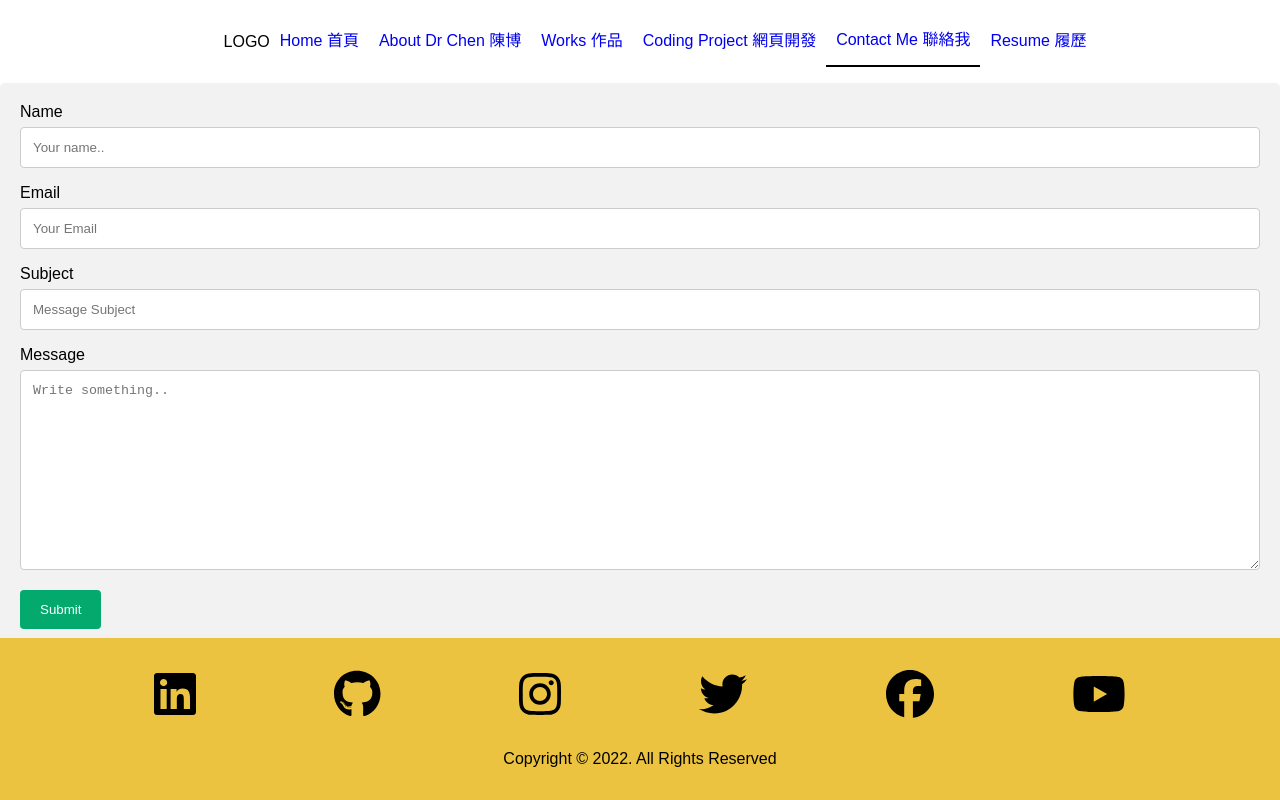
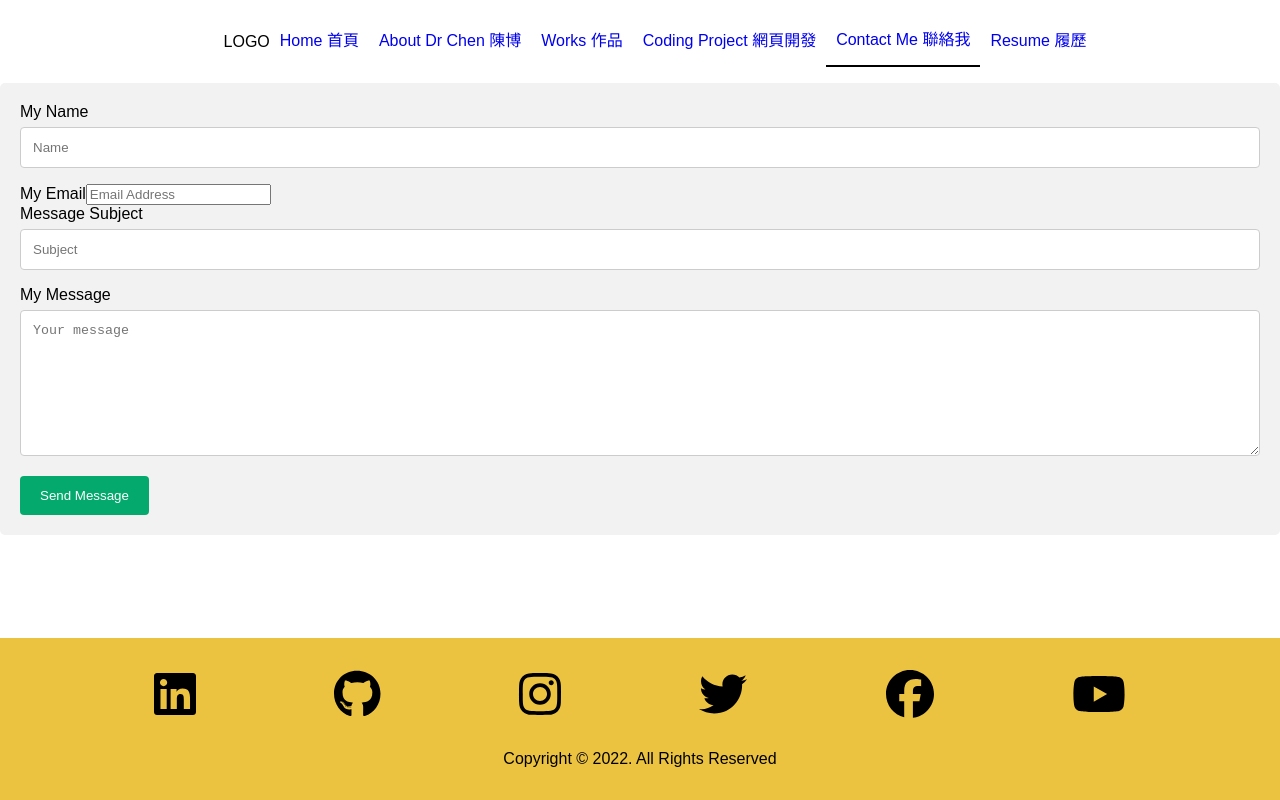
Before and after one commit to chentriangoes/yitsun_chen, a React (Create React App) app: page /contact in a window 1280 px wide. Built offline with nearby package versions, Linux system fonts and the light colour scheme.

Commit message:
17th commit_Functional Contact Page

```diff
--- a/package.json
+++ b/package.json
@@ -8,10 +8,11 @@
     "@testing-library/jest-dom": "^5.16.4",
     "@testing-library/react": "^13.2.0",
     "@testing-library/user-event": "^13.5.0",
+    "emailjs-com": "^3.2.0",
     "react": "^18.1.0",
     "react-dom": "^18.1.0",
     "react-router-dom": "^6.3.0",
-    "react-scripts": "5.0.1",
+    "react-scripts": "^5.0.1",
     "web-vitals": "^2.1.4"
   },
   "scripts": {
--- a/src/App.jsx
+++ b/src/App.jsx
@@ -1,3 +1,4 @@
+import React from 'react';
 import { BrowserRouter, Route, Routes } from "react-router-dom";
 import MainLayout from "./layouts/MainLayout";
 
--- a/src/pages/Contact.jsx
+++ b/src/pages/Contact.jsx
@@ -1,28 +1,49 @@
 import React from 'react'
+import emailjs from 'emailjs-com';
 import "./Contact.css"
 
 export default function Contact() {
-  return (
-    <div>
-      <div className="container">
-  <form action="/action_page.php">
-    <label htmlFor="fname">Name</label>
-    <input type="text" id="fname" name="fullname" placeholder="Your name.." />
-    <label htmlFor="email">Email</label>
-    <input type="text" id="email" name="email" placeholder="Your Email" />
-    <label htmlFor="subject">Subject</label>
-    <input type="text" id="subjext" name="subject" placeholder="Message Subject" />
-    {/*<label htmlFor="country">Country</label>
-    <select id="country" name="country">
-      <option value="australia">Australia</option>
-      <option value="canada">Canada</option>
-      <option value="usa">USA</option>
-  </select>*/}
-    <label htmlFor="message">Message</label>
-    <textarea id="message" name="message" placeholder="Write something.." style={{"height":"200px"}} defaultValue={""} />
-    <input type="submit" defaultValue="Submit" />
-  </form>
+  function sendEmail(e) {
+    e.preventDefault();
+{/*('YOUR_SERVICE_ID', 'YOUR_TEMPLATE_ID', form.current, 'YOUR_PUBLIC_KEY') */}
+emailjs.sendForm('yitsun_chen_contact', 'template_8zp4z99', e.target, 'jnoGqkWdlUJKjbBLx')
+    .then((result) => {
+        console.log(result.text);
+    }, (error) => {
+        console.log(error.text);
+    });
+    e.target.reset()
+}
+
+
+{/*https://www.w3schools.com/howto/tryit.asp?filename=tryhow_css_contact_form */}
+return(
+  <div>
+  <div className="container">
+  <form onSubmit={sendEmail}>
+          <div className="row pt-5 mx-auto">
+              <div className="col-8 form-group mx-auto">
+              <label for="myname">My Name</label>
+                  <input type="text" className="form-control" placeholder="Name" name="from_name"/>
+              </div>
+              <div className="col-8 form-group pt-2 mx-auto">
+              <label for="myemail">My Email</label>
+                  <input type="email" className="form-control" placeholder="Email Address" name="from_email"/>
+              </div>
+              <div className="col-8 form-group pt-2 mx-auto">
+              <label for="mysubject">Message Subject</label>
+                  <input type="text" className="form-control" placeholder="Subject" name="from_subject"/>
+              </div>
+              <div className="col-8 form-group pt-2 mx-auto">
+              <label for="mymessage">My Message</label>
+                  <textarea className="form-control" id="" cols="30" rows="8" placeholder="Your message" name="from_message"></textarea>
+              </div>
+              <div className="col-8 pt-3 mx-auto">
+                  <input type="submit" className="btn btn-info" value="Send Message"></input>
+              </div>
+          </div>
+      </form>
+  </div>
 </div>
-    </div>
-  )
+)
 }
```
Also changed, not shown: 2 other files (tests, documents, lock files or other folders).
